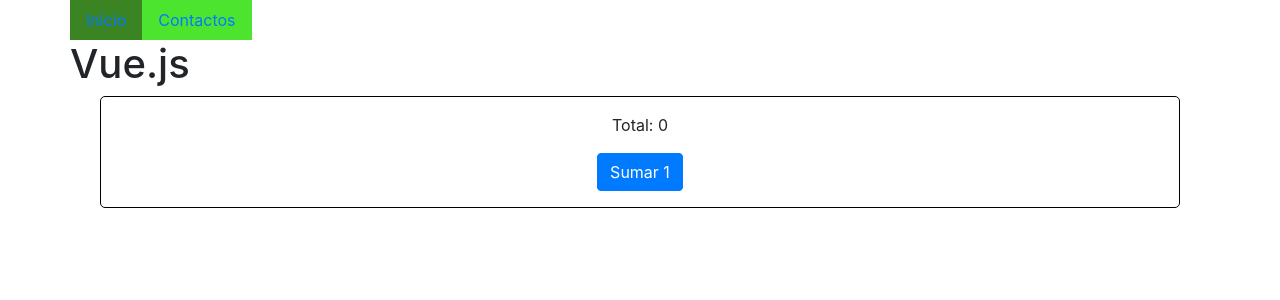
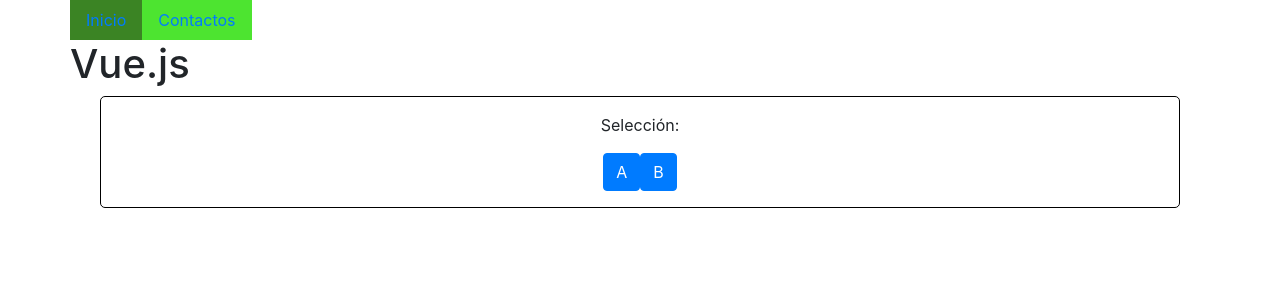
Before and after one commit to MartinNuAr/VueEsencial, a Vue app in the folder my-project/: page / in a window 1280 px wide. Shown: the top 300 px of the page. Built offline with nearby package versions, Linux system fonts and the light colour scheme.

Commit message:
Uso de v-on con parámetros

```diff
--- a/my-project/src/components/Option1.vue
+++ b/my-project/src/components/Option1.vue
@@ -1,7 +1,8 @@
 <template>
   <div class="option-1 text-center">
-    <p>Total: {{ option }}</p>
-    <button class="btn btn-primary" v-on:click="sumar">Sumar 1</button>
+    <p>Selección: {{ texto }}</p>
+    <button class="btn btn-primary" v-on:click="letraElegida('A')">A</button>
+    <button class="btn btn-primary" v-on:click="letraElegida('B')">B</button>
   </div>
 </template>
 
@@ -11,11 +12,15 @@ export default {
     data(){
         return {
             option: 0,
+            texto: ''
         }
     },
     methods: {
         sumar: function () {
             this.option += 1
+        },
+        letraElegida: function (letra) {
+            this.texto = letra;
         }
     }
 }
```
